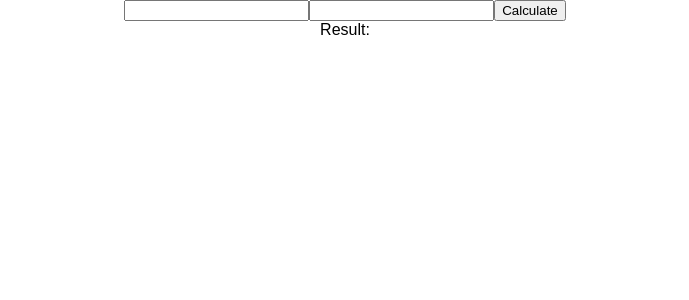
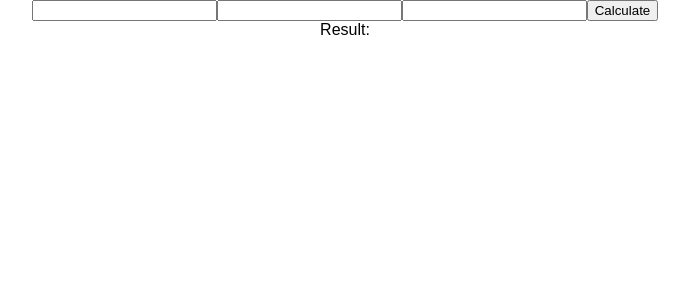
Before and after one commit to h-j-k/smu-react-workshop-may-18, a React (Create React App) app: page / in a window 1280 px wide. Shown: the top 300 px of the page, without its empty margins (295-984 px from the left). Built offline with nearby package versions, Linux system fonts and the light colour scheme.

Commit message:
New input field for addition! now support 3 numbers!

```diff
--- a/src/App.js
+++ b/src/App.js
@@ -53,6 +53,12 @@ class App extends Component {
                      removeMessage={this.removeMessage}
                      handleChange={this.handleChange}/>
 
+        <NumberInput name="third"
+                     displayName="third input box"
+                     handleErrorMessage={this.handleErrorMessage}
+                     removeMessage={this.removeMessage}
+                     handleChange={this.handleChange}/>
+
         <button onClick={this.calculate}>Calculate</button>
         <div className="result">Result: {this.state.result && this.state.result}</div>
         {
```
Also changed, not shown: 1 other file (tests, documents, lock files or other folders).
